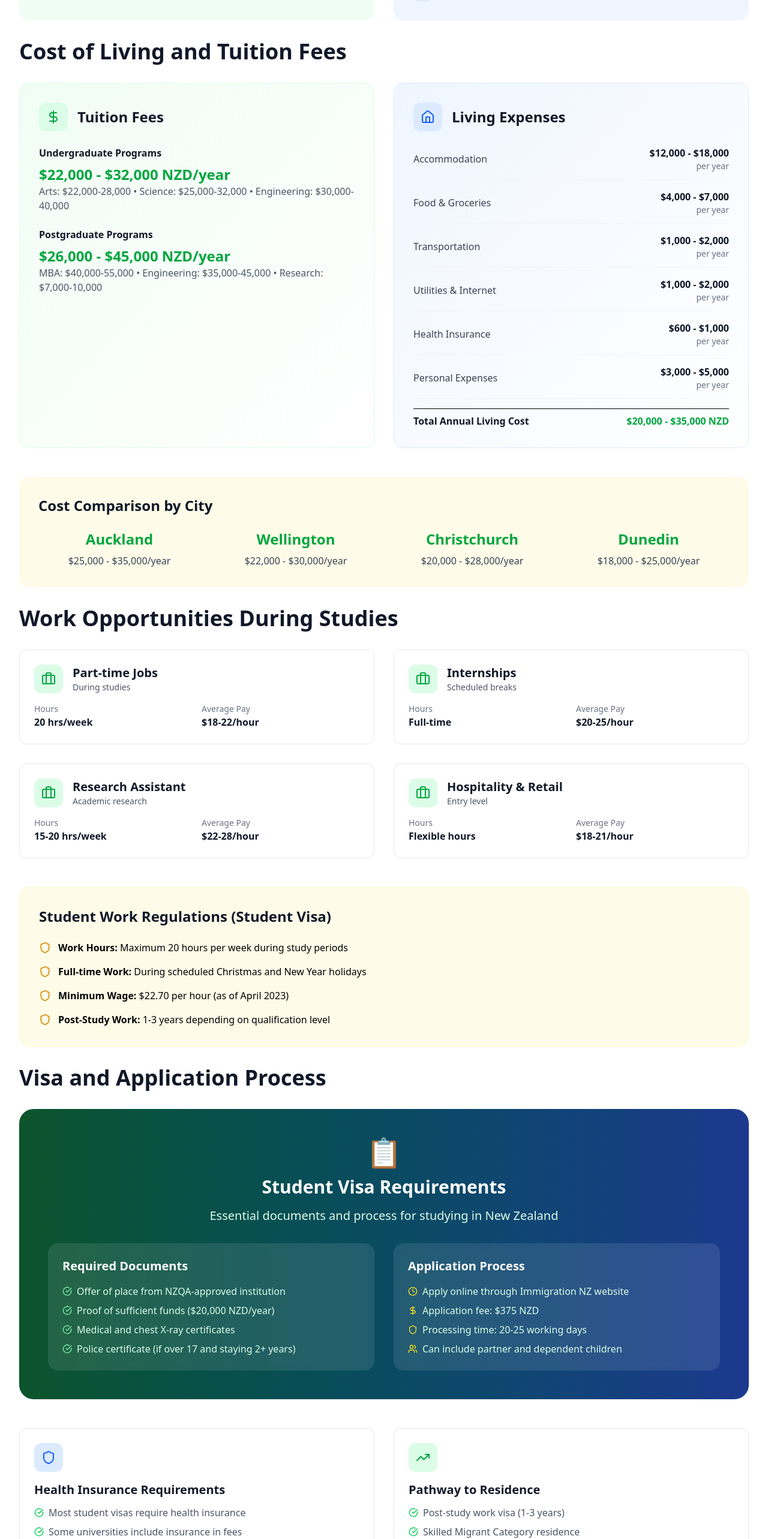
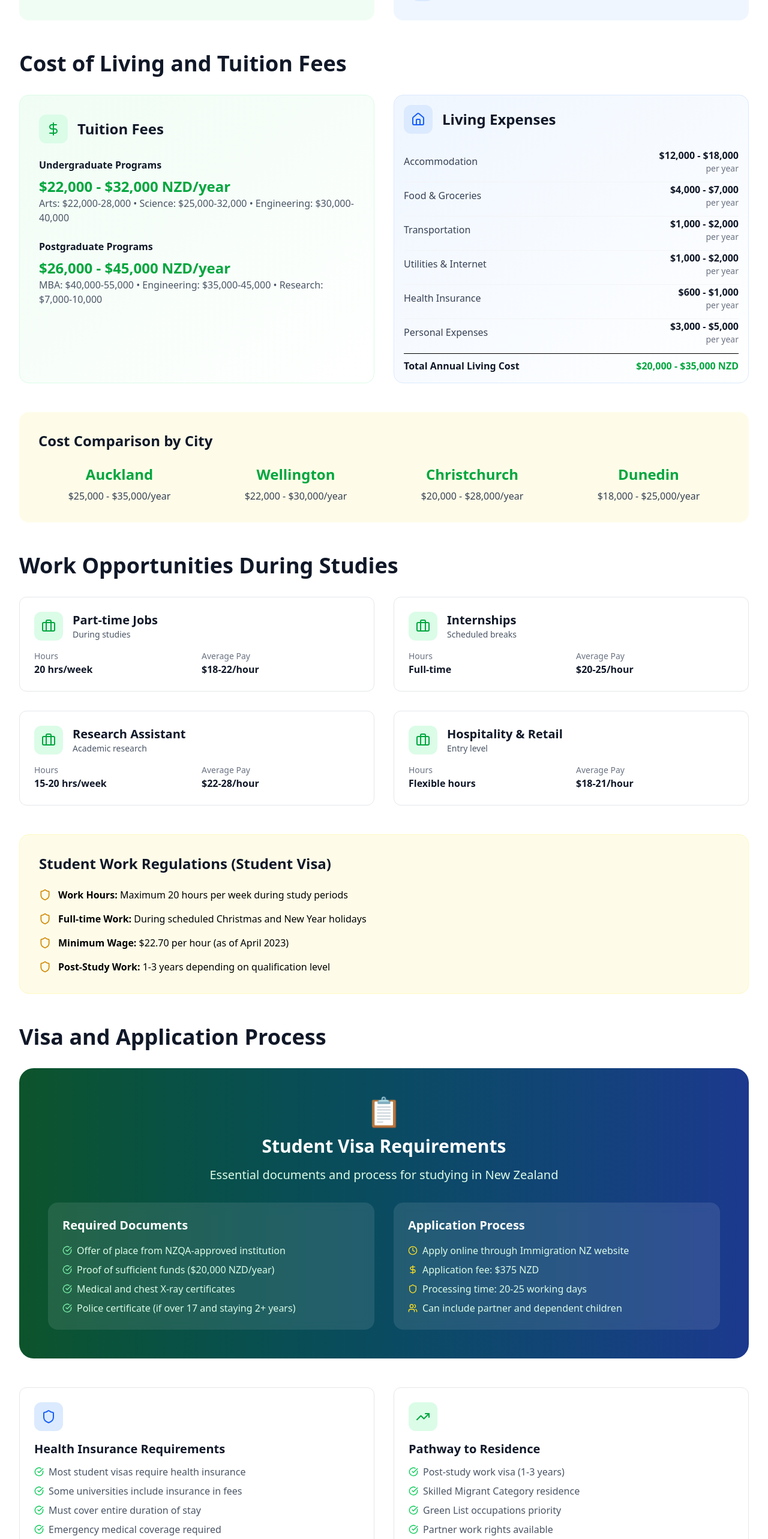
Before and after one commit to sowmyakota-mv/Abroad-Consultancy, a React (Vite) app in the folder abroad-consultancy/: page /study-abroad/new-zealand in a window 1280 px wide. Shown: the part 5814-8380 px from the top of the page at 60% size. Built offline with nearby package versions, Linux system fonts and the light colour scheme.

Commit message:
modified germany page

```diff
--- a/abroad-consultancy/src/pages/Study-Abroad/GermanyPage.tsx
+++ b/abroad-consultancy/src/pages/Study-Abroad/GermanyPage.tsx
@@ -119,7 +119,7 @@ const StudyGermanyPage: React.FC = () => {
   {/* Content */}
   <div className="relative z-10 h-full container mx-auto px-6 flex items-center">
   <div className="max-w-xl text-center md:text-left">
-    <h1 className="text-3xl md:text-5xl lg:text-5xl font-bold mb-4 max-w-3xl">
+    <h1 className="text-3xl md:text-5xl lg:text-5xl font-bold mb- max-w-3xl">
   Study in <br />
   <span className="block ml-16 mt-4">Germany</span>
 </h1>
@@ -127,7 +127,7 @@ const StudyGermanyPage: React.FC = () => {
 </div>
 </section>
       {/* Quick Stats */}
-      <section className='-mt-6 sm:mt-0 md:mt-0'>
+      <section className=' sm:mt-0 md:mt-0'>
         <div className="py-5 bg-gray-50 mt-6">
         <div className="max-w-7xl mx-auto px-4 sm:px-6 lg:px-8 ">
           <div className="grid grid-cols-2 sm:grid-cols-4 md:grid-cols-4 gap-8">
--- a/abroad-consultancy/src/pages/Study-Abroad/NewZealandPage.tsx
+++ b/abroad-consultancy/src/pages/Study-Abroad/NewZealandPage.tsx
@@ -556,7 +556,7 @@ const StudyNewZealandPage: React.FC = () => {
         </section>
 
         {/* Cost of Living Section */}
-        <section>
+        <section className='py-5'>
           <h2 className="text-4xl font-bold text-gray-900 mb-8">Cost of Living and Tuition Fees</h2>
 
           <div className="grid md:grid-cols-2 gap-8 mb-12">
@@ -581,14 +581,14 @@ const StudyNewZealandPage: React.FC = () => {
               </div>
             </div>
 
-            <div className="bg-gradient-to-br from-blue-50 to-white rounded-2xl p-8 border border-blue-100">
+            <div className="bg-gradient-to-br from-blue-50 to-white rounded-2xl p-4 border border-blue-100">
               <div className="flex items-center mb-6">
                 <div className="w-12 h-12 bg-blue-100 rounded-xl flex items-center justify-center mr-4">
                   <Home className="h-6 w-6 text-blue-600" />
                 </div>
                 <h3 className="text-2xl font-bold text-gray-900">Living Expenses</h3>
               </div>
-              <div className="space-y-4">
+              <div className="space-y-">
                 {livingCosts.map((cost, index) => (
                   <div key={index} className="flex justify-between items-center pb-3 border-b border-gray-100">
                     <span className="text-gray-700">{cost.item}</span>
@@ -683,7 +683,7 @@ const StudyNewZealandPage: React.FC = () => {
         </section>
 
         {/* Visa & Application Process Section */}
-        <section>
+        <section className='py-5'>
           <h2 className="text-4xl font-bold text-gray-900 mb-8">Visa and Application Process</h2>
 
           <div className="bg-gradient-to-r from-green-900 to-blue-900 rounded-3xl p-12 text-white mb-12">
```
